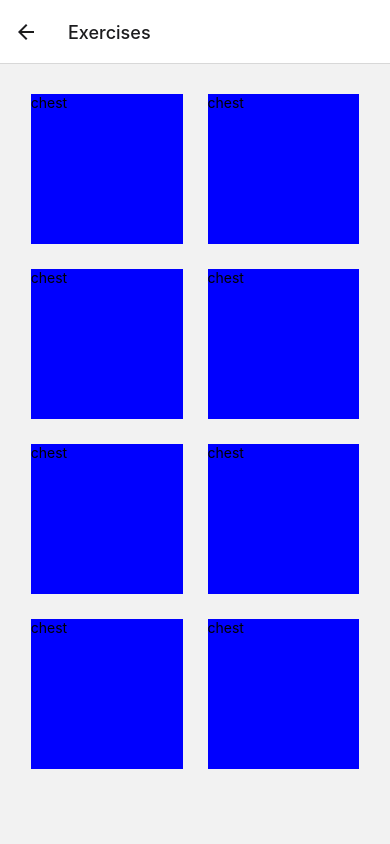
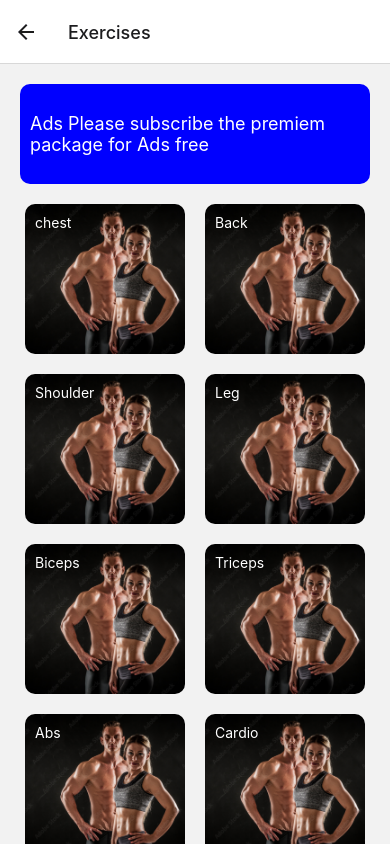
Before and after one commit to AbrahamDulla/Learn-React-Native, a React Native app: screen /exercises in a window 390 px wide. Built offline with nearby package versions, Linux system fonts and the light colour scheme.

Commit message:
modification on Exercise Screen

```diff
--- a/app/components/screens/Exercises.jsx
+++ b/app/components/screens/Exercises.jsx
@@ -5,47 +5,48 @@ import {
   Text,
   TouchableOpacity,
   View,
+  ImageBackground,
 } from 'react-native';
 
 const exercises = [
   {
     name: 'chest',
-    image: 'image',
+    image: require('../../assets/images/login/login1.jpg'),
     navigateTo: 'nativgate to',
   },
   {
-    name: 'chest',
-    image: 'image',
+    name: 'Back',
+    image: require('../../assets/images/login/login1.jpg'),
     navigateTo: 'nativgate to',
   },
   {
-    name: 'chest',
-    image: 'image',
+    name: 'Shoulder',
+    image: require('../../assets/images/login/login1.jpg'),
     navigateTo: 'nativgate to',
   },
   {
-    name: 'chest',
-    image: 'image',
+    name: 'Leg',
+    image: require('../../assets/images/login/login1.jpg'),
     navigateTo: 'nativgate to',
   },
   {
-    name: 'chest',
-    image: 'image',
+    name: 'Biceps',
+    image: require('../../assets/images/login/login1.jpg'),
     navigateTo: 'nativgate to',
   },
   {
-    name: 'chest',
-    image: 'image',
+    name: 'Triceps',
+    image: require('../../assets/images/login/login1.jpg'),
     navigateTo: 'nativgate to',
   },
   {
-    name: 'chest',
-    image: 'image',
+    name: 'Abs',
+    image: require('../../assets/images/login/login1.jpg'),
     navigateTo: 'nativgate to',
   },
   {
-    name: 'chest',
-    image: 'image',
+    name: 'Cardio',
+    image: require('../../assets/images/login/login1.jpg'),
     navigateTo: 'nativgate to',
   },
 ];
@@ -53,9 +54,29 @@ const exercises = [
 export default function Exercises() {
   return (
     <ScrollView contentContainerStyle={styles.container}>
+      <TouchableOpacity
+        style={{
+          display: 'flex',
+          alignItems: 'center',
+          justifyContent: 'center',
+          height: 100,
+          width: '100%',
+          backgroundColor: 'blue',
+          padding: 10,
+          borderRadius: 10,
+        }}>
+        <Text style={{color: 'white', fontSize: 18}}>
+          Ads Please subscribe the premiem package for Ads free
+        </Text>
+      </TouchableOpacity>
       {exercises.map((exercise, index) => (
-        <TouchableOpacity style={styles.card} key={index}>
-          <Text>{exercise.name}</Text>
+        <TouchableOpacity>
+          <ImageBackground
+            style={styles.backgroundImage}
+            source={exercise.image}
+            key={index}>
+            <Text style={{color: 'white', padding: 10}}>{exercise.name}</Text>
+          </ImageBackground>
         </TouchableOpacity>
       ))}
     </ScrollView>
@@ -67,14 +88,14 @@ const styles = StyleSheet.create({
     flexDirection: 'row',
     alignItems: 'center',
     justifyContent: 'center',
-    padding: 30,
+    padding: 20,
     flexWrap: 'wrap',
-    gap: 25,
+    gap: 20,
   },
-  card: {
-    width: '46%',
+  backgroundImage: {
+    width: 160,
     height: 150,
-    backgroundColor: 'blue',
-    textColor: 'white',
+    borderRadius: 10,
+    overflow: 'hidden',
   },
 });
```
